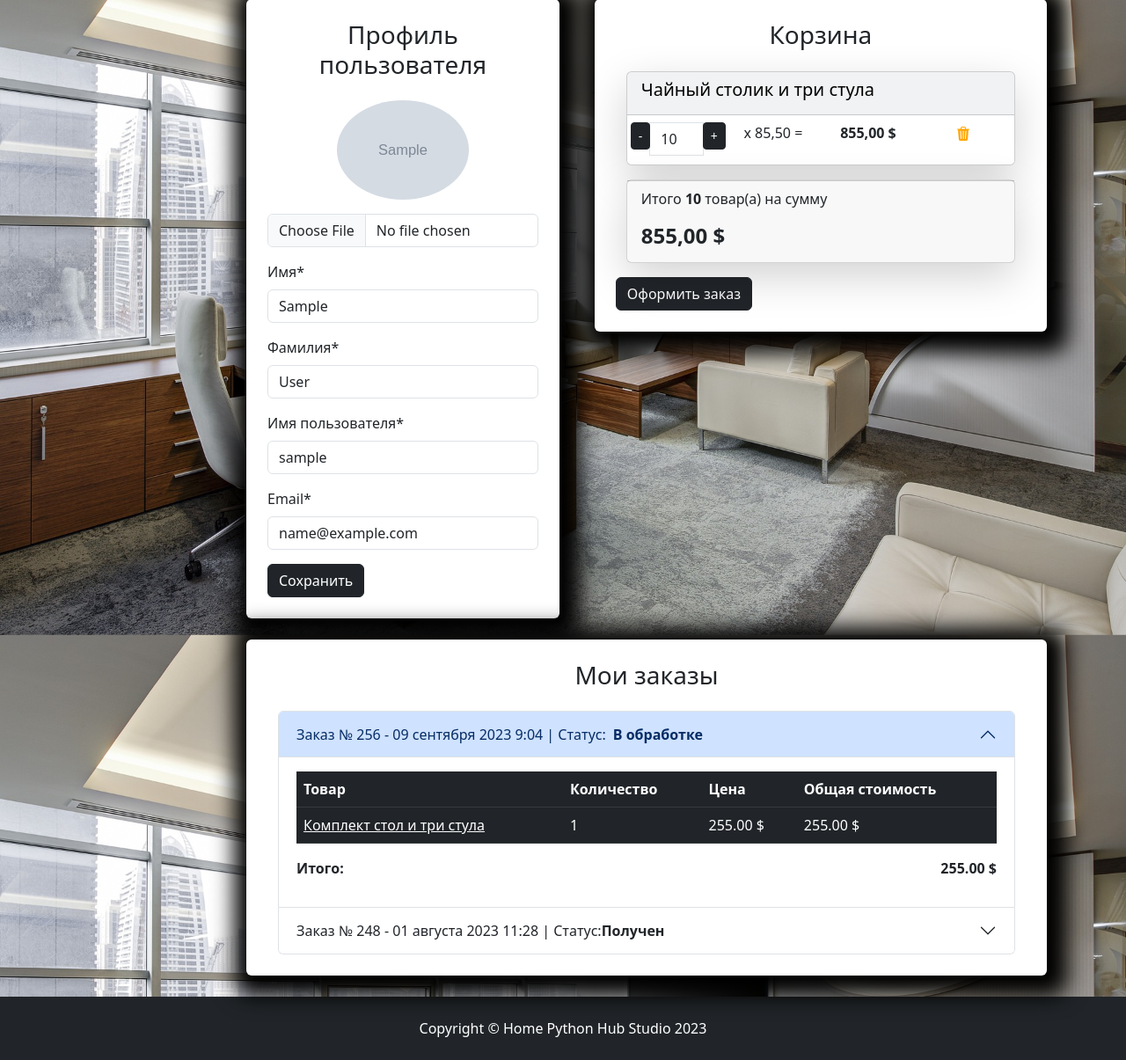
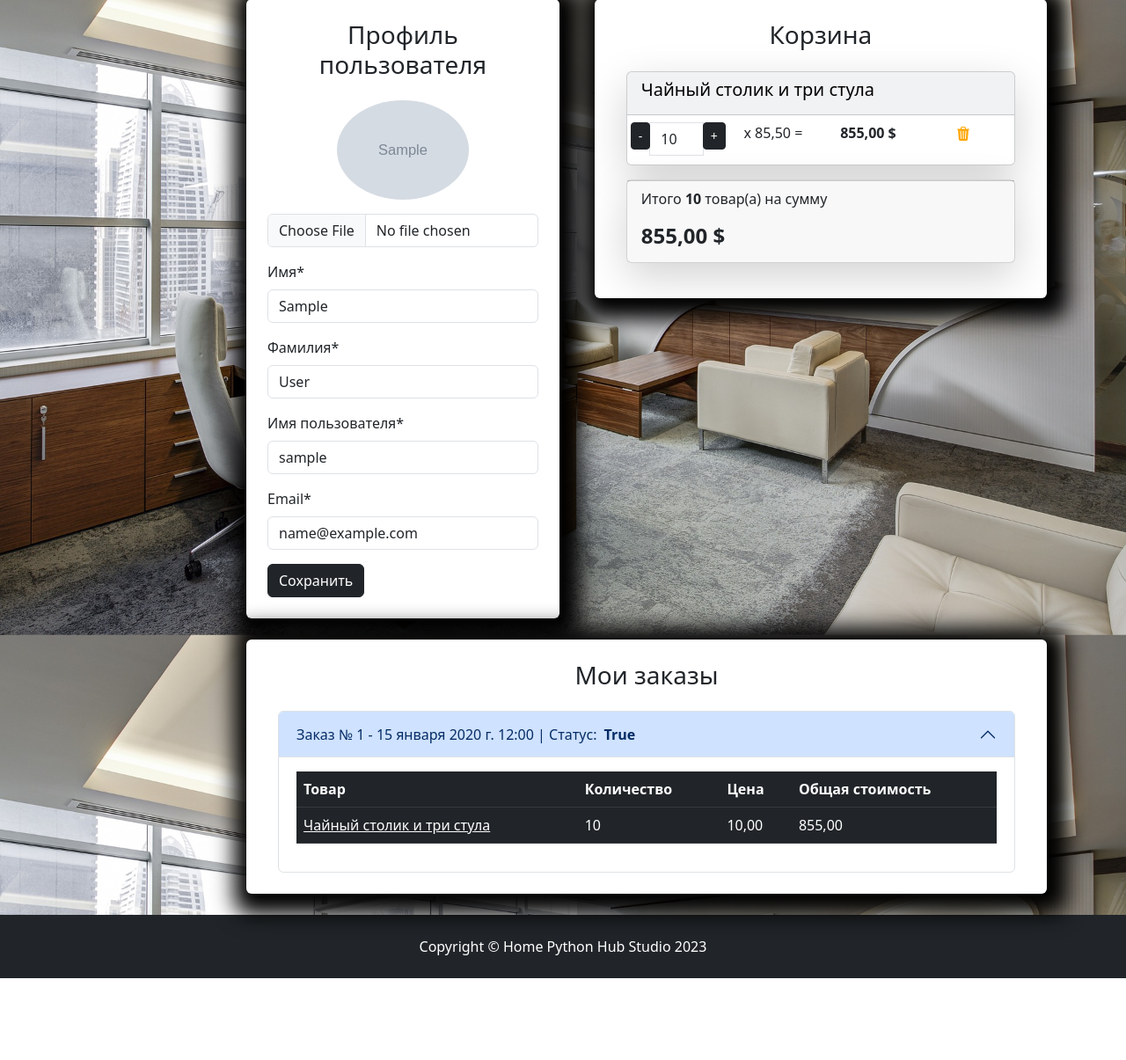
Before and after one commit to mayorov-vladislav/Online-Shop, a Django app: page /user/profile/ in a window 1280 px wide. Shown: the part 133-1338 px from the top of the page at 88% size. After the commit the page ends 1245 px from the top, so only its background shows below. Run offline with Django 4.2, Linux system fonts and the light colour scheme; a user stored in the database is signed in; data comes from the database, SQL or seed files in the repository; tables that the repository leaves empty hold one stand-in row (values such as "Sample post"); grey boxes marked "Sample" are stand-in pictures; parts of the project's set-up code (start-up, migrations or seed data) failed here and were passed over; some libraries are stand-ins or nearby versions.

Commit message:
Final edits

```diff
--- a/carts/templates/carts/includes/included_cart.html
+++ b/carts/templates/carts/includes/included_cart.html
@@ -45,3 +45,9 @@
         <h4 class="float-left"><strong>{{ carts.total_price }} $</strong></h4>
     </div>
 </div>
+
+{% if carts and not orders %}
+    <a class="btn btn-dark" href="{% url "orders:create_order" %}">
+        Оформить заказ
+    </a>
+{% endif %}
--- a/carts/utils.py
+++ b/carts/utils.py
@@ -4,8 +4,8 @@
 
 def get_user_carts(request):
     if request.user.is_authenticated:
-        return Cart.objects.filter(user=request.user)
+        return Cart.objects.filter(user=request.user).select_related('product')
 
     if not request.session.session_key:
         request.session.create()
-    return Cart.objects.filter(session_key=request.session.session_key)
+    return Cart.objects.filter(session_key=request.session.session_key).select_related('product')
--- a/templates/includes/cart_button.html
+++ b/templates/includes/cart_button.html
@@ -29,11 +29,6 @@
                         {% include "carts/includes/included_cart.html" %}
                         <!-- Закончилась разметка корзины -->
                     </div>
-                    {% if carts %}
-                        <a class="btn btn-dark" href="{% url "orders:create_order" %}">
-                            Оформить заказ
-                        </a>
-                    {% endif %}
                 </div>
             </div>
         </div>
--- a/users/templates/users/profile.html
+++ b/users/templates/users/profile.html
@@ -91,11 +91,7 @@
                         {% include "carts/includes/included_cart.html" %}
                         <!-- Закончилась разметка корзины -->
                     </div>
-                    {% if carts %}
-                        <a class="btn btn-dark" href="../orders/create_order.html">
-                            Оформить заказ
-                        </a>
-                    {% endif %}
+
                 </div>
             </div>
             <!-- Оформленные заказы -->
@@ -105,13 +101,14 @@
                     <!-- Разметка заказов -->
                     <div class="container">
                         <div class="accordion" id="accordionExample">
+                            {% for order in orders %}
                             <div class="accordion-item">
-                                <h2 class="accordion-header" id="heading1">
-                                    <button class="accordion-button" type="button" data-bs-toggle="collapse" data-bs-target="#collapse1" aria-expanded="false" aria-controls="collapse1">
-                                        Заказ № 256 - 09 сентября 2023 9:04 | Статус:<strong class="mx-2"> В обработке</strong>
+                                <h2 class="accordion-header" id="heading{{ order.id }}">
+                                    <button class="accordion-button {% if order != orders.0 %}collapsed{% endif %}" type="button" data-bs-toggle="collapse" data-bs-target="#collapse{{ order.id }}" aria-expanded="false" aria-controls="collapse{{ order.id }}">
+                                        Заказ № {{ order.id }} - {{ order.created_timestamp }} | Статус: <strong class="mx-2">{{order.requires_delivery}}</strong>
                                     </button>
                                 </h2>
-                                <div id="collapse1" class="accordion-collapse collapse show" aria-labelledby="heading1" data-bs-parent="#accordionExample">
+                                <div id="collapse{{ order.id }}" class="accordion-collapse collapse {% if order == orders.0 %}show{% endif %}" aria-labelledby="heading{{ order.id }}" data-bs-parent="#accordionExample">
                                     <div class="accordion-body">
                                         <table class="table table-dark table-hover">
                                             <thead>
@@ -123,53 +120,21 @@
                                                 </tr>
                                             </thead>
                                             <tbody>
+                                                {% for item in order.orderitem_set.all %}
                                                 <tr>
-                                                    <td><a class="text-white" href="#">Комплект стол и три стула</a></td>
-                                                    <td>1</td>
-                                                    <td>255.00 $</td>
-                                                    <td>255.00 $</td>
+                                                    <td><a class="text-white" href="{% url 'goods:product' item.product.slug %}">{{ item.product.name }}</a></td>
+                                                    <td>{{ item.quantity }}</td>
+                                                    <td>{{ item.price }}</td>
+                                                    <td>{{ item.products_price }}</td>
 
                                                 </tr>
-                                            </tbody>
-                                        </table>
-                                        <div class="d-flex justify-content-between">
-                                            <p><strong>Итого:</strong></p>
-                                            <p><strong>255.00 $</strong></p>
-
-                                        </div>
-                                    </div>
-                                </div>
-                            </div>
-                            <div class="accordion-item">
-                                <h2 class="accordion-header" id="heading2">
-                                    <button class="accordion-button collapsed" type="button" data-bs-toggle="collapse" data-bs-target="#collapse2" aria-expanded="false" aria-controls="collapse2">
-                                        Заказ № 248 - 01 августа 2023 11:28 | Статус: <strong>Получен</strong>
-                                    </button>
-                                </h2>
-                                <div id="collapse2" class="accordion-collapse collapse" aria-labelledby="heading2" data-bs-parent="#accordionExample">
-                                    <div class="accordion-body">
-                                        <table class="table table-dark table-hover">
-                                            <thead>
-                                                <tr>
-                                                    <th>Товар</th>
-                                                    <th>Количество</th>
-                                                    <th>Цена</th>
-                                                    <th>Общая стоимость</th>
-                                                </tr>
-                                            </thead>
-                                            <tbody>
-                                                <tr>
-                                                    <td><a class="text-white" href="#">Стул офисный</a></td>
-                                                    <td>2</td>
-                                                    <td>30.00 $</td>
-                                                    <td>60.00 $</td>
-
-                                                </tr>
+                                                {% endfor %}
                                             </tbody>
                                         </table>
                                     </div>
                                 </div>
                             </div>
+                            {% endfor %}
                         </div>
                     </div>
                     <!-- Закончилась разметка заказов -->
--- a/users/templates/users/users-cart.html
+++ b/users/templates/users/users-cart.html
@@ -15,11 +15,6 @@
                         {% include "carts/includes/included_cart.html" %}
                         <!-- Закончилась разметка корзины -->
                     </div>
-                    {% if carts %}
-                        <a class="btn btn-dark" href="../orders/create_order.html">
-                            Оформить заказ
-                        </a>
-                    {% endif %}
                 </div>
             </div>
         </div>
--- a/users/views.py
+++ b/users/views.py
@@ -1,10 +1,13 @@
 from email import message
 from django.contrib.auth.decorators import login_required
 from django.contrib import auth, messages
+from django.db.models import Prefetch
 from django.http import HttpResponseRedirect
 from django.shortcuts import redirect, render
 from django.urls import reverse
 from carts.models import Cart
+import orders
+from orders.models import Order, OrderItem
 from users.forms import *
 
 
@@ -78,9 +81,21 @@
     else:
         form = ProfileForm(instance=request.user)
 
+    orders = (
+        Order.objects.filter(user=request.user)
+        .prefetch_related(
+            Prefetch(
+                'orderitem_set',
+                queryset=OrderItem.objects.select_related('product'),
+            )
+        )
+        .order_by('-id')
+    )
+
     context = {
         'title': 'Home - Кабинет',
         'form': form,
+        'orders': orders
     }
 
     return render(request, 'users/profile.html', context)
```
